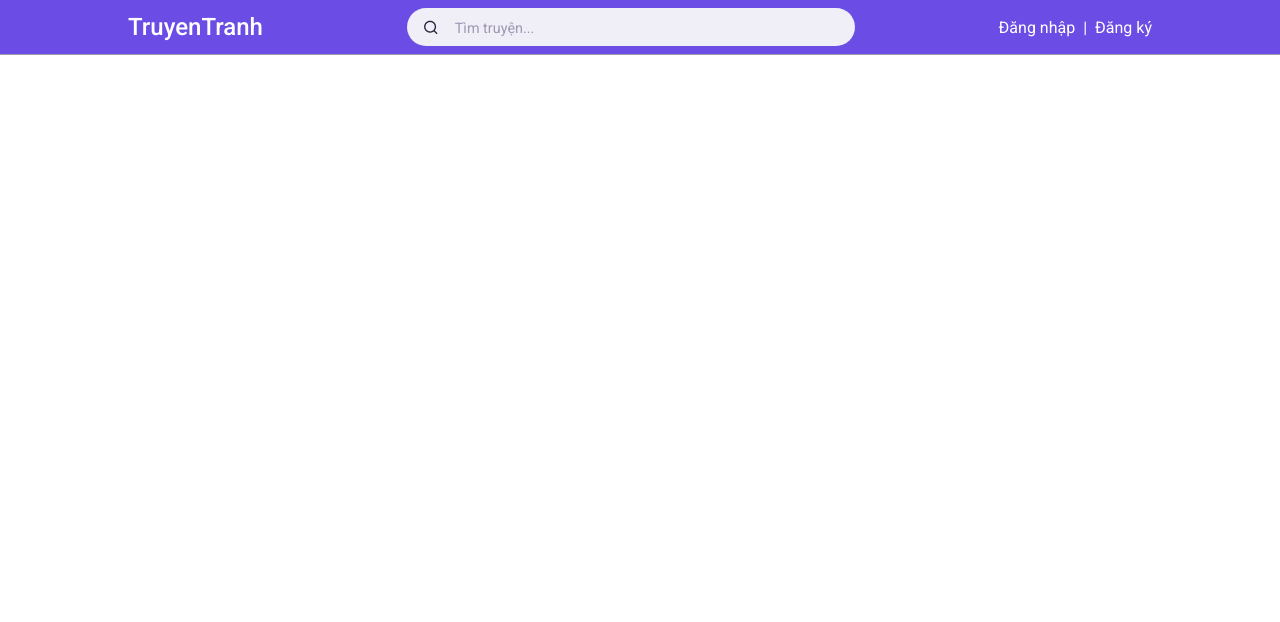
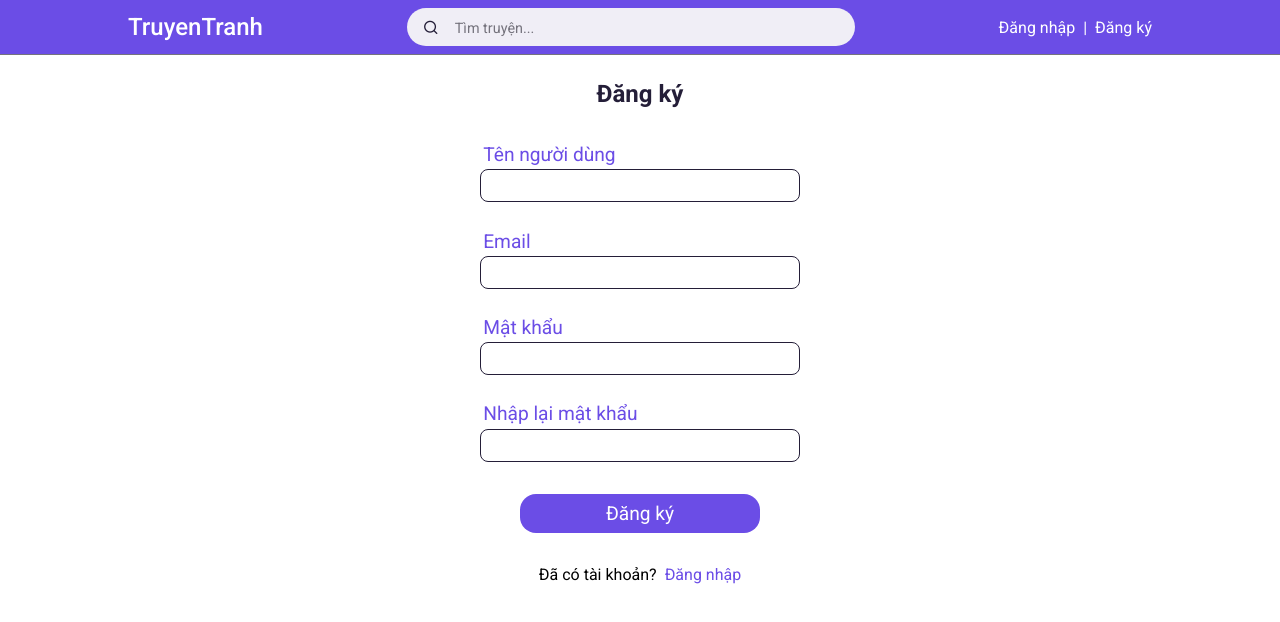
Before and after one commit to goingmyway243/TruyenTranhWebApp, an Angular app in the folder TruyenTranhWebApp-FE/: page /dang-ky in a window 1280 px wide. Before the commit this address led to /. Shown: the top 622 px of the page. Built offline with nearby package versions, Linux system fonts and the light colour scheme.

Commit message:
Update detail page

```diff
--- a/TruyenTranhWebApp-FE/src/app/app.component.html
+++ b/TruyenTranhWebApp-FE/src/app/app.component.html
@@ -10,9 +10,9 @@
     </div>
 
     <div class="login-group">
-      <span class="clickable">Đăng nhập</span>
+      <a class="clickable" href="/dang-nhap">Đăng nhập</a>
       <span>|</span>
-      <span class="clickable">Đăng ký</span>
+      <a class="clickable" href="/dang-ky">Đăng ký</a>
     </div>
   </div>
 </header>
--- a/TruyenTranhWebApp-FE/src/app/app.component.scss
+++ b/TruyenTranhWebApp-FE/src/app/app.component.scss
@@ -37,6 +37,10 @@ header {
         color: var(--color-white);
         display: flex;
         gap: 0.5rem;
+
+        a {
+            color: var(--color-white);
+        }
     }
 
     .profile-picture {
--- a/TruyenTranhWebApp-FE/src/app/components/comment-item/comment-item.component.scss
+++ b/TruyenTranhWebApp-FE/src/app/components/comment-item/comment-item.component.scss
@@ -18,7 +18,7 @@
 
         span {
             border: 1px solid var(--color-dark);
-            background-color: var(--color-gray);
+            background-color: var(--color-secondary);
             border-radius: var(--card-border-radius);
             padding: 0.5rem 0.7rem;
 
--- a/TruyenTranhWebApp-FE/src/app/pages/comic-detail-page/comic-detail-page.component.html
+++ b/TruyenTranhWebApp-FE/src/app/pages/comic-detail-page/comic-detail-page.component.html
@@ -1 +1,82 @@
-<p>comic-detail-page works!</p>
+<div class="comic-detail-page">
+    <div class="title">
+        <h2>Youkoso Jitsuryoku Shijou Shugi no Kyoushitsu e √Horikita</h2>
+        <div class="text-muted">[Cập nhật lúc: 06:30 24/08/2000]</div>
+    </div>
+
+    <div class="comic-detail">
+        <div class="cover">
+            <img src="https://i7.xem-truyen.com/manga/29/29081/286778770_157652653465425_4498154203164872003_n.thumb_500x.jpg"
+                alt="">
+        </div>
+
+        <ul class="detail">
+            <li>
+                <span><i class="uil uil-user"></i> Người đăng</span>
+                <span>Horikita</span>
+            </li>
+            <li>
+                <span><i class="uil uil-book-reader"></i> Tác giả</span>
+                <span>Kinugasa Syohgo</span>
+            </li>
+            <li>
+                <span><i class="uil uil-tag-alt"></i> Thể loại</span>
+                <span>Comedy - Drama - Romance - Seinen - Slice of Life</span>
+            </li>
+            <li>
+                <span><i class="uil uil-eye"></i> Lượt xem</span>
+                <span>2.525.303</span>
+            </li>
+            <li class="like-group">
+                <div class="btn-wrapper">
+                    <i class="uil uil-heart btn clickable like"></i>
+                    <span>90</span>
+                </div>
+                <div class="btn-wrapper">
+                    <i class="uil uil-heart-break btn clickable dislike"></i>
+                    <span>90</span>
+                </div>
+            </li>
+        </ul>
+    </div>
+
+    <div class="description">
+        <div class="header">
+            <i class="uil uil-file-alt"></i>
+            <span>NỘI DUNG</span>
+        </div>
+        <div class="desc">
+            Một spinoff/route khác của Youkoso Jitsuryoku Shijou Shugi no Kyoushitsu e. Bộ truyện này tập trung về mối
+            quan hệ giữa Kiyotaka Ayanokoji và cô bạn cùng lớp Suzune Horikita của cậu.
+        </div>
+    </div>
+
+    <div class="list-chapter">
+        <div class="header">
+            <i class="uil uil-file-alt"></i>
+            <span>DANH SÁCH CHƯƠNG</span>
+        </div>
+
+        <div class="table">
+            <div class="table-header table-item">
+                <span class="left">Số chương</span>
+                <span>Cập nhật</span>
+            </div>
+
+            <ul class="chapters">
+                <li class="table-item">
+                    <a class="left">Chapter 3</a>
+                    <span class="time">23/08/18</span>
+                </li>
+                <li class="table-item">
+                    <a class="left">Chapter 2</a>
+                    <span class="time">16/07/18</span>
+                </li>
+                <li class="table-item">
+                    <a class="left">Chapter 1</a>
+                    <span class="time">01/07/18</span>
+                </li>
+            </ul>
+        </div>
+    </div>
+</div>
--- a/TruyenTranhWebApp-FE/src/app/pages/comic-detail-page/comic-detail-page.component.scss
+++ b/TruyenTranhWebApp-FE/src/app/pages/comic-detail-page/comic-detail-page.component.scss
@@ -0,0 +1,144 @@
+.comic-detail-page {
+    display: flex;
+    flex-direction: column;
+    align-items: center;
+    gap: 2rem;
+    padding: 0 20%;
+
+    .title {
+        text-align: center;
+
+        h2 {
+            color: var(--color-dark);
+            margin-bottom: 0.5rem;
+        }
+    }
+
+    .comic-detail {
+        display: grid;
+        grid-template-columns: 25% 70%;
+        gap: 5%;
+
+        .cover {
+            width: 100%;
+        }
+
+        .detail {
+            font-size: 1.2rem;
+            display: flex;
+            flex-direction: column;
+            gap: 1rem;
+
+            li {
+                display: grid;
+                grid-template-columns: 25% 70%;
+                gap: 5%;
+
+                &.like-group {
+                    .btn-wrapper {
+                        display: flex;
+                        align-items: center;
+                        gap: 0.5rem;
+
+                        .btn {
+                            font-size: 2rem;
+
+                            &.like {
+                                color: var(--color-danger);
+                            }
+
+                            &.dislike {
+                                color: var(--color-primary);
+                            }
+                        }
+                    }
+                }
+            }
+        }
+    }
+
+    .description {
+        width: 100%;
+        display: flex;
+        flex-direction: column;
+        gap: 0.7rem;
+        text-align: left;
+
+        .header {
+            border-bottom: 2px solid var(--color-primary);
+            font-size: 1.2rem;
+            padding-bottom: 0.3rem;
+            color: var(--color-primary);
+
+            i {
+                font-size: 1.5rem;
+            }
+        }
+
+        .desc {
+            font-size: 1rem;
+            color: var(--color-dark);
+        }
+    }
+
+    .list-chapter {
+        width: 100%;
+        display: flex;
+        flex-direction: column;
+        gap: 0.7rem;
+        text-align: left;
+
+        .header {
+            border-bottom: 2px solid var(--color-primary);
+            font-size: 1.2rem;
+            padding-bottom: 0.3rem;
+            color: var(--color-primary);
+
+            i {
+                font-size: 1.5rem;
+            }
+        }
+
+        .table {
+            .table-header {
+                font-size: 1.2rem;
+                padding: 0 0.5rem;
+            }
+
+            .table-item {
+                display: grid;
+                width: 100%;
+                grid-template-columns: 70% 30%;
+                text-align: center;
+                margin: 0.25rem 0;
+
+                .time {
+                    color: var(--color-gray);
+                    font-size: 0.85rem;
+                }
+            }
+
+            .chapters {
+                border-radius: 0.3rem;
+                border: 1px solid var(--color-gray);
+                margin: 0.5rem 0;
+                padding: 0 0.5rem;
+
+                .table-item {
+                    border-bottom: 1px dashed var(--color-gray);
+                    padding: 0.5rem 0;
+
+                    &:last-child {
+                        border: none;
+                    }
+                }
+            }
+        }
+    }
+}
+
+@media screen and (max-width: 1200px) {
+    .comic-detail-page {
+        padding: 0 5%;
+    }
+}
--- a/TruyenTranhWebApp-FE/src/app/pages/signup-page/signup-page.component.html
+++ b/TruyenTranhWebApp-FE/src/app/pages/signup-page/signup-page.component.html
@@ -1 +1,32 @@
-<p>signup-page works!</p>
+<div class="signup-page">
+    <h2>Đăng ký</h2>
+
+    <div class="signup-info">
+        <div>
+            <label for="signup-name">Tên người dùng</label>
+            <input id="signup-name">
+        </div>
+
+        <div>
+            <label for="signup-email">Email</label>
+            <input id="signup-email">
+        </div>
+
+        <div>
+            <label for="signup-pass">Mật khẩu</label>
+            <input id="signup-pass">
+        </div>
+
+        <div>
+            <label for="signup-repass">Nhập lại mật khẩu</label>
+            <input id="signup-repass">
+        </div>
+    </div>
+
+    <button class="signup-btn">Đăng ký</button>
+
+    <div class="redirect-login">
+        <span>Đã có tài khoản?</span>
+        <a>Đăng nhập</a>
+    </div>
+</div>
--- a/TruyenTranhWebApp-FE/src/app/pages/signup-page/signup-page.component.scss
+++ b/TruyenTranhWebApp-FE/src/app/pages/signup-page/signup-page.component.scss
@@ -0,0 +1,48 @@
+.signup-page {
+    display: flex;
+    flex-direction: column;
+    align-items: center;
+    gap: 2rem;
+
+    h2 {
+        color: var(--color-dark);
+    }
+
+    .signup-info {
+        display: flex;
+        flex-direction: column;
+        gap: 1.5rem;
+        font-size: 1.2rem;
+        width: 20rem;
+
+        input {
+            border: 1px solid var(--color-dark);
+            border-radius: 0.5rem;
+            padding: 0.5rem var(--card-padding);
+            width: 100%;
+        }
+
+        label {
+            display: block;
+            margin: 0.2rem;
+            color: var(--color-primary);
+        }
+    }
+
+    .signup-btn {
+        width: 15rem;
+    }
+
+    .redirect-login {
+        display: flex;
+        gap: 0.5rem;
+
+        a {
+            color: var(--color-primary);
+
+            &:hover {
+                color: red;
+            }
+        }
+    }
+}
--- a/TruyenTranhWebApp-FE/src/styles.scss
+++ b/TruyenTranhWebApp-FE/src/styles.scss
@@ -9,7 +9,7 @@
 
     --color-white: hsl(252, 30%, var(--white-color-lightness));
     --color-light: hsl(252, 30%, var(--light-color-lightness));
-    --color-gray: hsl(252, 15%, 65%);
+    --color-gray: hsl(253, 4%, 47%);
     --color-primary: hsl(var(--primary-color-hue), 75%, 60%);
     --color-secondary: hsl(252, 100%, 90%);
     --color-success: hsl(120, 95%, 65%);
@@ -75,6 +75,18 @@ button {
     font-weight: 500;
 }
 
+.left {
+    text-align: left;
+}
+
+.right {
+    text-align: right;
+}
+
+.center {
+    text-align: center;
+}
+
 button,
 .clickable {
     cursor: pointer;
```
Also changed, not shown: TruyenTranhWebApp-FE/src/app/app-routing.module.ts (+6 -1 lines).
